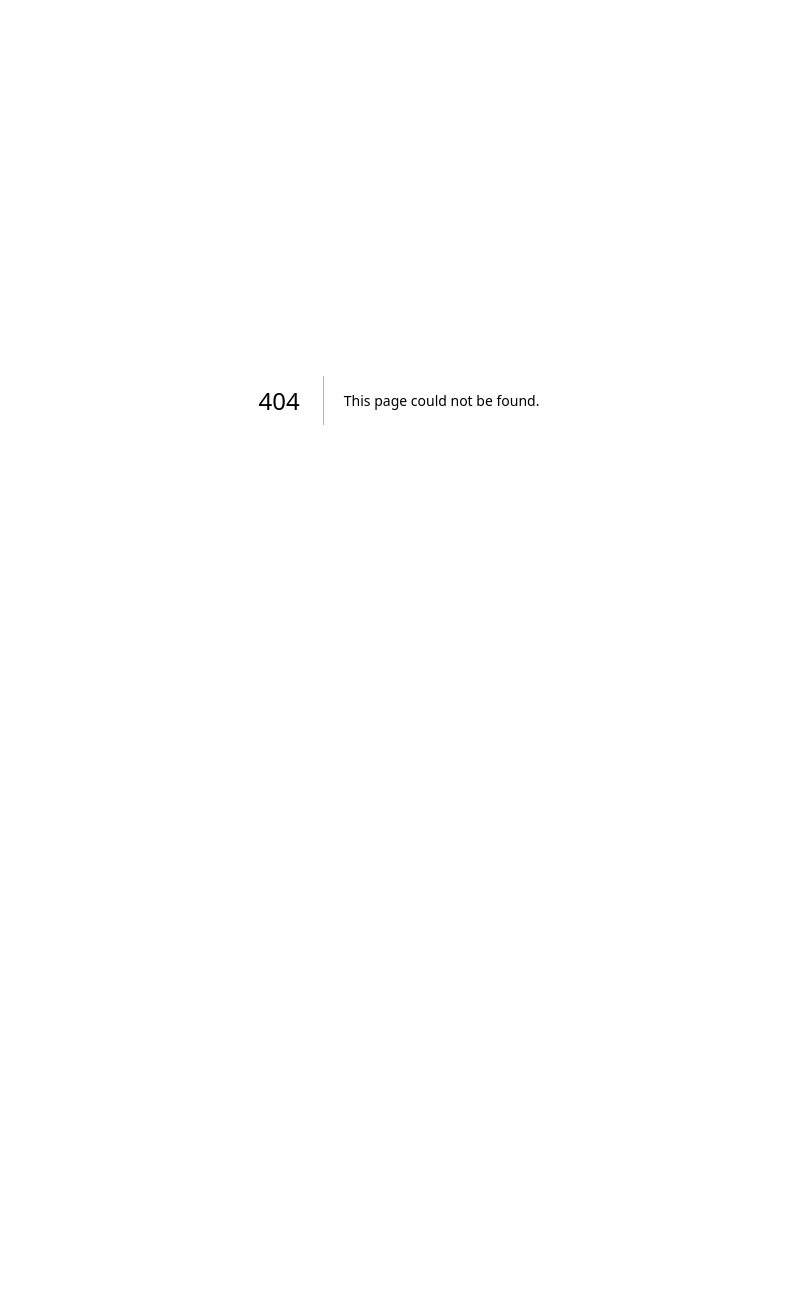
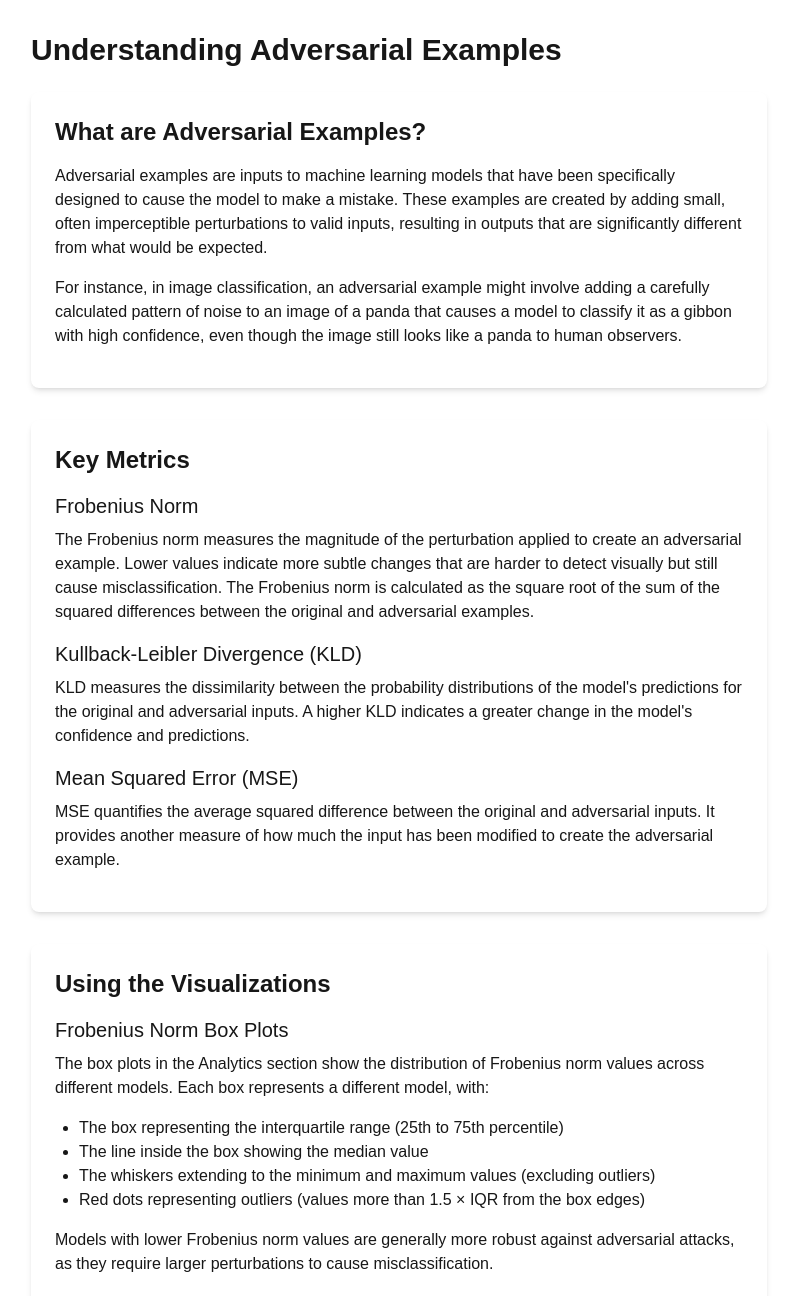
Before and after one commit to cavaok/grad-final-cava, a Next.js app: page /help in a window 1280 px wide. Before the commit this address had no page. Shown: the top 1296 px of the page, without its empty margins (241-1038 px from the left). Before the commit the page ends 800 px from the top, so only its background shows below. Built offline with nearby package versions, Linux system fonts and the light colour scheme.

Commit message:
working with home page

```diff
--- /dev/null
+++ b/app/help/page.tsx
@@ -0,0 +1,103 @@
+'use client';
+
+import Link from "next/link";
+import { useEffect, useState } from "react";
+
+export default function HelpPage() {
+  const [mounted, setMounted] = useState(false);
+
+  // Avoid hydration mismatch
+  useEffect(() => {
+    setMounted(true);
+  }, []);
+
+  if (!mounted) return null;
+
+  return (
+    <div className="container mx-auto px-4 py-8 max-w-3xl">
+      <h1 className="text-3xl font-bold mb-6">Understanding Adversarial Examples</h1>
+
+      <div className="mb-8 p-6 bg-white dark:bg-gray-800 rounded-lg shadow-md">
+        <h2 className="text-2xl font-semibold mb-4">What are Adversarial Examples?</h2>
+        <p className="mb-4">
+          Adversarial examples are inputs to machine learning models that have been specifically designed to cause the model to make a mistake.
+          These examples are created by adding small, often imperceptible perturbations to valid inputs, resulting in outputs that are
+          significantly different from what would be expected.
+        </p>
+        <p className="mb-4">
+          For instance, in image classification, an adversarial example might involve adding a carefully calculated pattern of noise to
+          an image of a panda that causes a model to classify it as a gibbon with high confidence, even though the image still looks
+          like a panda to human observers.
+        </p>
+      </div>
+
+      <div className="mb-8 p-6 bg-white dark:bg-gray-800 rounded-lg shadow-md">
+        <h2 className="text-2xl font-semibold mb-4">Key Metrics</h2>
+
+        <h3 className="text-xl font-medium mb-2">Frobenius Norm</h3>
+        <p className="mb-4">
+          The Frobenius norm measures the magnitude of the perturbation applied to create an adversarial example.
+          Lower values indicate more subtle changes that are harder to detect visually but still cause misclassification.
+          The Frobenius norm is calculated as the square root of the sum of the squared differences between the original
+          and adversarial examples.
+        </p>
+
+        <h3 className="text-xl font-medium mb-2">Kullback-Leibler Divergence (KLD)</h3>
+        <p className="mb-4">
+          KLD measures the dissimilarity between the probability distributions of the model's predictions for the original
+          and adversarial inputs. A higher KLD indicates a greater change in the model's confidence and predictions.
+        </p>
+
+        <h3 className="text-xl font-medium mb-2">Mean Squared Error (MSE)</h3>
+        <p className="mb-4">
+          MSE quantifies the average squared difference between the original and adversarial inputs. It provides another
+          measure of how much the input has been modified to create the adversarial example.
+        </p>
+      </div>
+
+      <div className="mb-8 p-6 bg-white dark:bg-gray-800 rounded-lg shadow-md">
+        <h2 className="text-2xl font-semibold mb-4">Using the Visualizations</h2>
+
+        <h3 className="text-xl font-medium mb-2">Frobenius Norm Box Plots</h3>
+        <p className="mb-4">
+          The box plots in the Analytics section show the distribution of Frobenius norm values across different models.
+          Each box represents a different model, with:
+        </p>
+        <ul className="list-disc pl-6 mb-4">
+          <li>The box representing the interquartile range (25th to 75th percentile)</li>
+          <li>The line inside the box showing the median value</li>
+          <li>The whiskers extending to the minimum and maximum values (excluding outliers)</li>
+          <li>Red dots representing outliers (values more than 1.5 × IQR from the box edges)</li>
+        </ul>
+        <p className="mb-4">
+          Models with lower Frobenius norm values are generally more robust against adversarial attacks, as they
+          require larger perturbations to cause misclassification.
+        </p>
+
+        <h3 className="text-xl font-medium mb-2">PCA Visualization</h3>
+        <p className="mb-4">
+          The PCA Projection provides a 3D visualization of adversarial examples in principal component space:
+        </p>
+        <ul className="list-disc pl-6 mb-4">
+          <li>Black spheres represent original inputs</li>
+          <li>White semi-transparent spheres represent adversarial versions</li>
+          <li>Gray lines connect each original input to its adversarial counterpart</li>
+          <li>Hovering over points reveals additional details about each example</li>
+        </ul>
+        <p>
+          This visualization helps to understand how adversarial examples relate to their original inputs in the feature space,
+          and how they move across decision boundaries.
+        </p>
+      </div>
+
+      <div className="flex justify-center mt-8">
+        <Link
+          href="/"
+          className="px-6 py-3 bg-blue-600 text-white rounded-lg hover:bg-blue-700 transition-colors"
+        >
+          Return to Dashboard
+        </Link>
+      </div>
+    </div>
+  );
+}
--- a/app/page.tsx
+++ b/app/page.tsx
@@ -1,102 +1,84 @@
 import Image from "next/image";
+import Link from "next/link";
 
 export default function Home() {
   return (
     <div className="grid grid-rows-[20px_1fr_20px] items-center justify-items-center min-h-screen p-8 pb-20 gap-16 sm:p-20 font-[family-name:var(--font-geist-sans)]">
-      <main className="flex flex-col gap-[32px] row-start-2 items-center sm:items-start">
+      <main className="flex flex-col gap-[32px] row-start-2 items-center max-w-3xl text-center">
+        <h1 className="text-4xl font-bold mb-2">Adversarial Examples Dashboard</h1>
+
+        <div className="mb-4 text-lg">
+          <p className="mb-6">
+            An interactive exploration of adversarial examples in machine learning models.
+            This project analyzes perturbations that cause models to misclassify inputs
+            while remaining visually similar to humans.
+          </p>
+          <p>
+            Graduate research by Alex Cava, Computer Science Department.
+          </p>
+        </div>
+
+        <div className="grid grid-cols-1 md:grid-cols-3 gap-6 w-full max-w-3xl mt-8">
+          <Link
+            href="/help"
+            className="flex flex-col items-center p-6 bg-white dark:bg-gray-800 rounded-lg shadow-md hover:shadow-lg transition-shadow duration-300"
+          >
+            <div className="w-16 h-16 flex items-center justify-center bg-blue-100 dark:bg-blue-900 rounded-full mb-4">
               <Image
+                src="/file.svg"
+                alt="Learn icon"
+                width={32}
+                height={32}
                 className="dark:invert"
-          src="/next.svg"
-          alt="Next.js logo"
-          width={180}
-          height={38}
-          priority
               />
-        <ol className="list-inside list-decimal text-sm/6 text-center sm:text-left font-[family-name:var(--font-geist-mono)]">
-          <li className="mb-2 tracking-[-.01em]">
-            Get started by editing{" "}
-            <code className="bg-black/[.05] dark:bg-white/[.06] px-1 py-0.5 rounded font-[family-name:var(--font-geist-mono)] font-semibold">
-              app/page.tsx
-            </code>
-            .
-          </li>
-          <li className="tracking-[-.01em]">
-            Save and see your changes instantly.
-          </li>
-        </ol>
+            </div>
+            <h2 className="text-xl font-semibold mb-2">Learn More</h2>
+            <p className="text-sm text-gray-600 dark:text-gray-300">
+              Understand adversarial examples and how to interpret the visualizations
+            </p>
+          </Link>
 
-        <div className="flex gap-4 items-center flex-col sm:flex-row">
-          <a
-            className="rounded-full border border-solid border-transparent transition-colors flex items-center justify-center bg-foreground text-background gap-2 hover:bg-[#383838] dark:hover:bg-[#ccc] font-medium text-sm sm:text-base h-10 sm:h-12 px-4 sm:px-5 sm:w-auto"
-            href="https://vercel.com/new?utm_source=create-next-app&utm_medium=appdir-template-tw&utm_campaign=create-next-app"
-            target="_blank"
-            rel="noopener noreferrer"
+          <Link
+            href="/dashboard"
+            className="flex flex-col items-center p-6 bg-white dark:bg-gray-800 rounded-lg shadow-md hover:shadow-lg transition-shadow duration-300"
           >
+            <div className="w-16 h-16 flex items-center justify-center bg-green-100 dark:bg-green-900 rounded-full mb-4">
               <Image
+                src="/window.svg"
+                alt="Analytics icon"
+                width={32}
+                height={32}
                 className="dark:invert"
-              src="/vercel.svg"
-              alt="Vercel logomark"
-              width={20}
-              height={20}
               />
-            Deploy now
-          </a>
-          <a
-            className="rounded-full border border-solid border-black/[.08] dark:border-white/[.145] transition-colors flex items-center justify-center hover:bg-[#f2f2f2] dark:hover:bg-[#1a1a1a] hover:border-transparent font-medium text-sm sm:text-base h-10 sm:h-12 px-4 sm:px-5 w-full sm:w-auto md:w-[158px]"
-            href="https://nextjs.org/docs?utm_source=create-next-app&utm_medium=appdir-template-tw&utm_campaign=create-next-app"
-            target="_blank"
-            rel="noopener noreferrer"
+            </div>
+            <h2 className="text-xl font-semibold mb-2">Analytics</h2>
+            <p className="text-sm text-gray-600 dark:text-gray-300">
+              Explore Frobenius norm distributions across different models
+            </p>
+          </Link>
+
+          <Link
+            href="/pca-visualization"
+            className="flex flex-col items-center p-6 bg-white dark:bg-gray-800 rounded-lg shadow-md hover:shadow-lg transition-shadow duration-300"
           >
-            Read our docs
-          </a>
+            <div className="w-16 h-16 flex items-center justify-center bg-purple-100 dark:bg-purple-900 rounded-full mb-4">
+              <Image
+                src="/globe.svg"
+                alt="3D visualization icon"
+                width={32}
+                height={32}
+                className="dark:invert"
+              />
+            </div>
+            <h2 className="text-xl font-semibold mb-2">PCA Projection</h2>
+            <p className="text-sm text-gray-600 dark:text-gray-300">
+              View 3D visualization of adversarial examples in principal component space
+            </p>
+          </Link>
         </div>
       </main>
-      <footer className="row-start-3 flex gap-[24px] flex-wrap items-center justify-center">
-        <a
-          className="flex items-center gap-2 hover:underline hover:underline-offset-4"
-          href="https://nextjs.org/learn?utm_source=create-next-app&utm_medium=appdir-template-tw&utm_campaign=create-next-app"
-          target="_blank"
-          rel="noopener noreferrer"
-        >
-          <Image
-            aria-hidden
-            src="/file.svg"
-            alt="File icon"
-            width={16}
-            height={16}
-          />
-          Learn
-        </a>
-        <a
-          className="flex items-center gap-2 hover:underline hover:underline-offset-4"
-          href="https://vercel.com/templates?framework=next.js&utm_source=create-next-app&utm_medium=appdir-template-tw&utm_campaign=create-next-app"
-          target="_blank"
-          rel="noopener noreferrer"
-        >
-          <Image
-            aria-hidden
-            src="/window.svg"
-            alt="Window icon"
-            width={16}
-            height={16}
-          />
-          Examples
-        </a>
-        <a
-          className="flex items-center gap-2 hover:underline hover:underline-offset-4"
-          href="https://nextjs.org?utm_source=create-next-app&utm_medium=appdir-template-tw&utm_campaign=create-next-app"
-          target="_blank"
-          rel="noopener noreferrer"
-        >
-          <Image
-            aria-hidden
-            src="/globe.svg"
-            alt="Globe icon"
-            width={16}
-            height={16}
-          />
-          Go to nextjs.org →
-        </a>
+      <footer className="row-start-3 text-center text-sm text-gray-500 dark:text-gray-400">
+        <p>© 2025 Computer Science Department - Adversarial ML Research</p>
       </footer>
     </div>
   );
```
Lines whose indentation alone changed are shown as unchanged.
